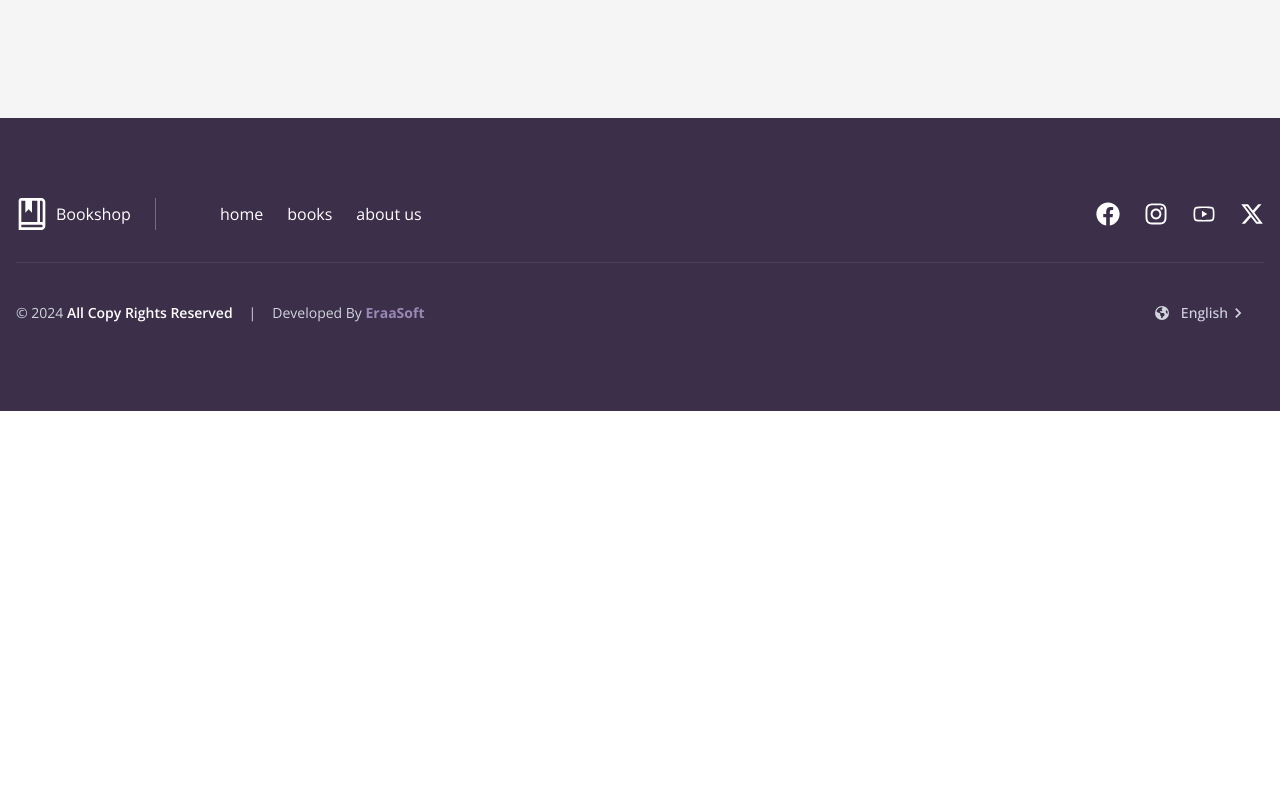
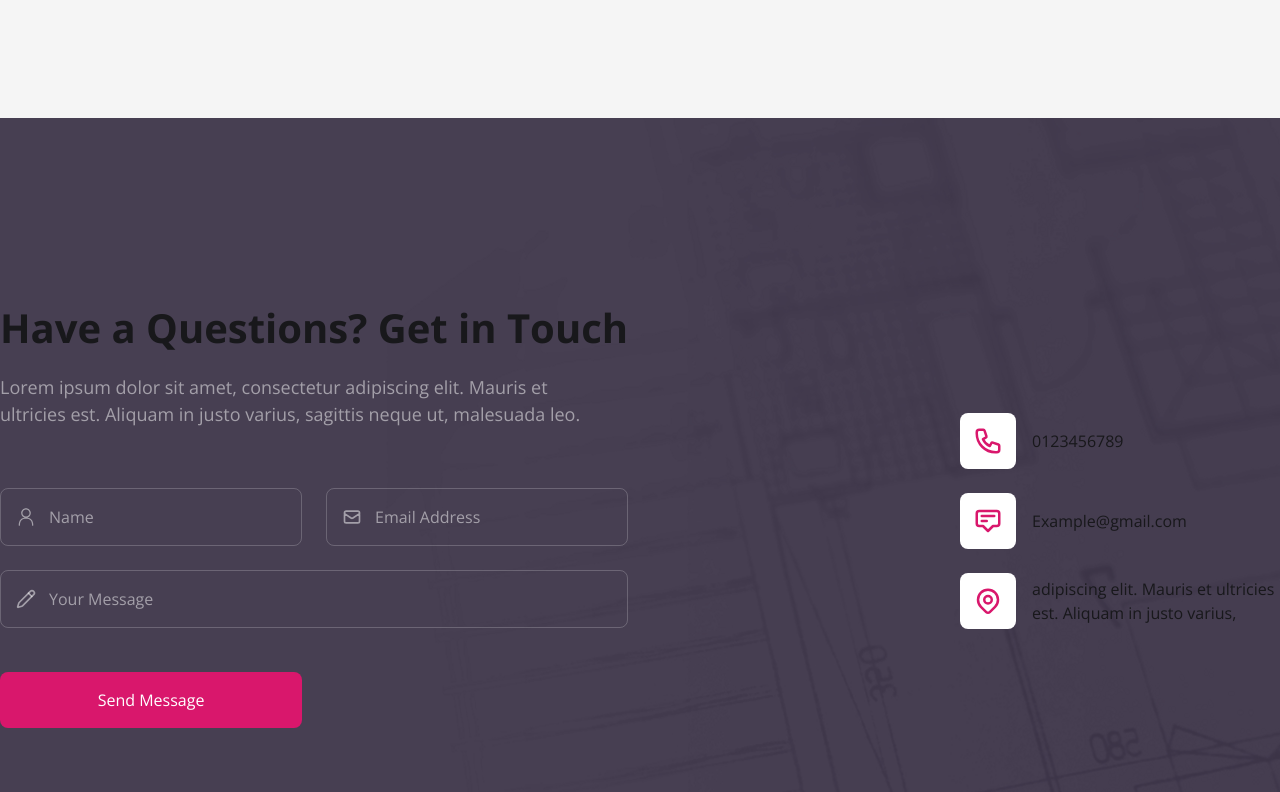
Before and after one commit to safooahmed1/bookstore, a React (Vite) app: page /about in a window 1280 px wide. Shown: the part 888-1680 px from the top of the page. Before the commit the page ends 1299 px from the top, so only its background shows below. Built offline with nearby package versions, Linux system fonts and the light colour scheme; the HTML template or start-up script is replaced by a standard one.

Commit message:
done CommunicationSection

```diff
--- a/src/components/Navbar/Navbar.jsx
+++ b/src/components/Navbar/Navbar.jsx
@@ -12,7 +12,7 @@ export default function Navbar() {
   ];
   return (
     <>
-      <div className="w-full flex items-center justify-center py-7.5 px-4 bg-[#FFFFFF33]">
+      <div className="w-full flex items-center justify-center py-7.5 px-4 bg-[#FFFFFF33] z-10 absolute">
         <div className="container w-full flex items-center justify-between ">
           <div className="flex ">
             <LinkItem to={"/"}>
--- a/src/components/aboutus/OurMission.jsx
+++ b/src/components/aboutus/OurMission.jsx
@@ -6,7 +6,7 @@ export default function OurMission() {
   ];
   return (
     <>
-      <div className="bg-backGrond text-[#222222] flex flex-col justify-center gap-20 items-center h-167 ">
+      <div className="bg-backGrond text-[#222222] flex flex-col justify-center gap-20 items-center h-167  ">
         <h3 className="font-bold text-4xl">Our Mission</h3>
         <div className="flex flex-row gap-6">
           {OurMissionData.map((el, index) => (
--- /dev/null
+++ b/src/components/communication/CommunicationLeft.jsx
@@ -0,0 +1,59 @@
+import { HiOutlineMail } from "react-icons/hi";
+import { RxPerson } from "react-icons/rx";
+import { LuPencil } from "react-icons/lu";
+import BtnType from "../ui/BtnType";
+
+export default function CommunicationLeft() {
+  return (
+    <div className="w- flex flex-col gap-15">
+      <div className="flex flex-col gap-4">
+        <h3 className="font-bold text-[40px]">
+          Have a Questions? Get in Touch
+        </h3>
+        <p className="w-148 text-[#FFFFFF80] text-[18px]">
+          Lorem ipsum dolor sit amet, consectetur adipiscing elit. Mauris et
+          ultricies est. Aliquam in justo varius, sagittis neque ut, malesuada
+          leo.
+        </p>
+      </div>
+      <div className="flex flex-col ">
+        <div className="grid grid-cols-2 gap-6">
+          {/* input 1 */}
+          <div className="relative w-full flex items-center">
+            <div className="absolute left-4 text-[#FFFFFF80]">
+              <RxPerson size={20} />
+            </div>
+            <input
+              type="text"
+              className="w-full border border-[#FFFFFF33] bg-transparent rounded-lg p-4 pl-12 placeholder:text-[#FFFFFF80] text-white outline-none focus:border-white transition-colors"
+              placeholder="Name"
+            />
+          </div>
+          {/* input 2 */}
+          <div className="relative w-full flex items-center">
+            <div className="absolute left-4 text-[#FFFFFF80]">
+              <HiOutlineMail size={20} />
+            </div>
+            <input
+              type="text"
+              className="w-full border border-[#FFFFFF33] bg-transparent rounded-lg p-4 pl-12 placeholder:text-[#FFFFFF80] text-white outline-none focus:border-white transition-colors"
+              placeholder="Email Address"
+            />
+          </div>
+          {/* input 3 */}
+          <div className="relative w-full flex items-center col-span-2 ">
+            <div className="absolute left-4 text-[#FFFFFF80]">
+              <LuPencil size={20} />
+            </div>
+            <input
+              type="text"
+              className="w-full border border-[#FFFFFF33] bg-transparent rounded-lg  p-4 pl-12 placeholder:text-[#FFFFFF80] text-white outline-none focus:border-white transition-colors"
+              placeholder="Your Message"
+            />
+          </div>
+          <BtnType btn="Send Message" />
+        </div>
+      </div>
+    </div>
+  );
+}
--- /dev/null
+++ b/src/components/communication/CommunicationMain.jsx
@@ -0,0 +1,19 @@
+import bg from "../../assets/images/Background.png";
+import CommunicationLeft from "./CommunicationLeft";
+import CommunicationRight from "./CommunicationRight";
+
+export default function CommunicationMain() {
+  return (
+    <>
+      <div
+        className="w-full h-197.5 bg-cover bg-[#3B2F4A]"
+        style={{ backgroundImage: `url(${bg})` }}
+      >
+        <div className="container  m-auto w-full flex justify-between items-center h-full ">
+          <CommunicationLeft />
+          <CommunicationRight />
+        </div>
+      </div>
+    </>
+  );
+}
--- /dev/null
+++ b/src/components/communication/CommunicationRight.jsx
@@ -0,0 +1,28 @@
+import {
+  HiOutlineLocationMarker,
+  HiOutlinePhone,
+  HiOutlineAnnotation,
+} from "react-icons/hi";
+export default function CommunicationRight() {
+  const CommunicationRightData = [
+    { icon: <HiOutlinePhone />, contant: "0123456789" },
+    { icon: <HiOutlineAnnotation />, contant: "Example@gmail.com" },
+    {
+      icon: <HiOutlineLocationMarker />,
+      contant:
+        "adipiscing elit. Mauris et ultricies est. Aliquam in justo varius,",
+    },
+  ];
+  return (
+    <div className=" h-50 gap-6 flex flex-col ">
+      {CommunicationRightData.map((el, index) => (
+        <div key={index} className="gap-4 flex items-center">
+          <div className="bg-white border border-[#FFFFFF33] rounded-lg p-3 w-fit text-mainColor text-3xl">
+            {el.icon}
+          </div>
+          <span className="w-62">{el.contant}</span>
+        </div>
+      ))}
+    </div>
+  );
+}
--- /dev/null
+++ b/src/components/ui/BtnType.jsx
@@ -0,0 +1,9 @@
+export default function BtnType({btn}) {
+    return (
+        <>
+            <button type="sumbit" className="bg-mainColor p-4 rounded-lg text-white active:bg-[#8c1347] w-full mt-5">
+                {btn}
+            </button>
+        </>
+    )
+}
--- a/src/pages/AboutusPage.jsx
+++ b/src/pages/AboutusPage.jsx
@@ -1,10 +1,14 @@
 import OurMission from "../components/aboutus/OurMission";
+import CommunicationMain from "../components/communication/CommunicationMain";
 
 export default function AboutusPage() {
   return (
     <>
-      <div className="">
-        <OurMission/>
+      <div>
+        <div className="container m-auto">
+          <OurMission />
+        </div>
+        <CommunicationMain />
       </div>
     </>
   );
--- a/src/pages/HomePage.jsx
+++ b/src/pages/HomePage.jsx
@@ -10,7 +10,9 @@ export default function HomePage() {
       <div className="w-full bg-[#3B2F4A]">
         <BestSellerSection />
       </div>
-      <div className="container m-auto h-56"></div>
+      <div className="container m-auto h-56">
+
+      </div>
     </div>
   );
 }
```
Also changed, not shown: src/assets/images/Background.png (added).
